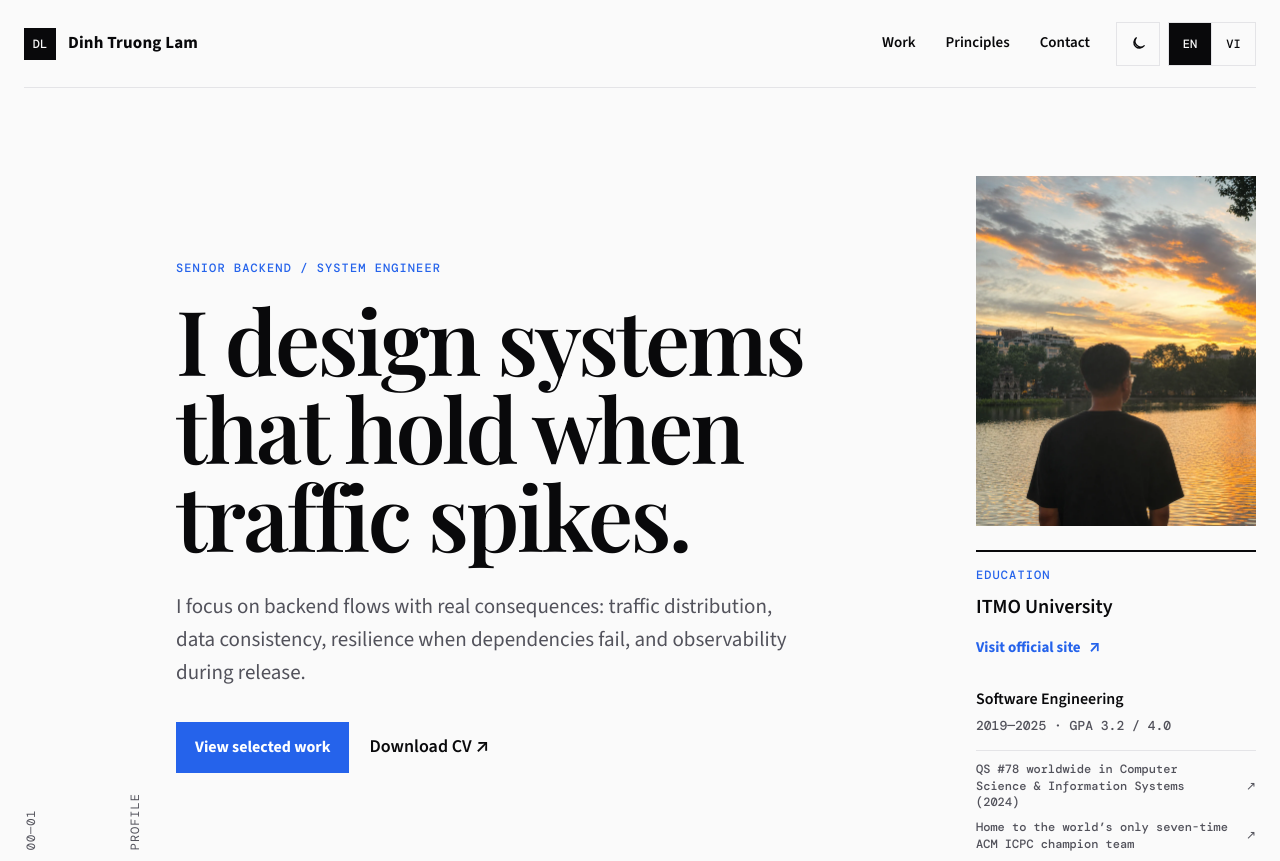
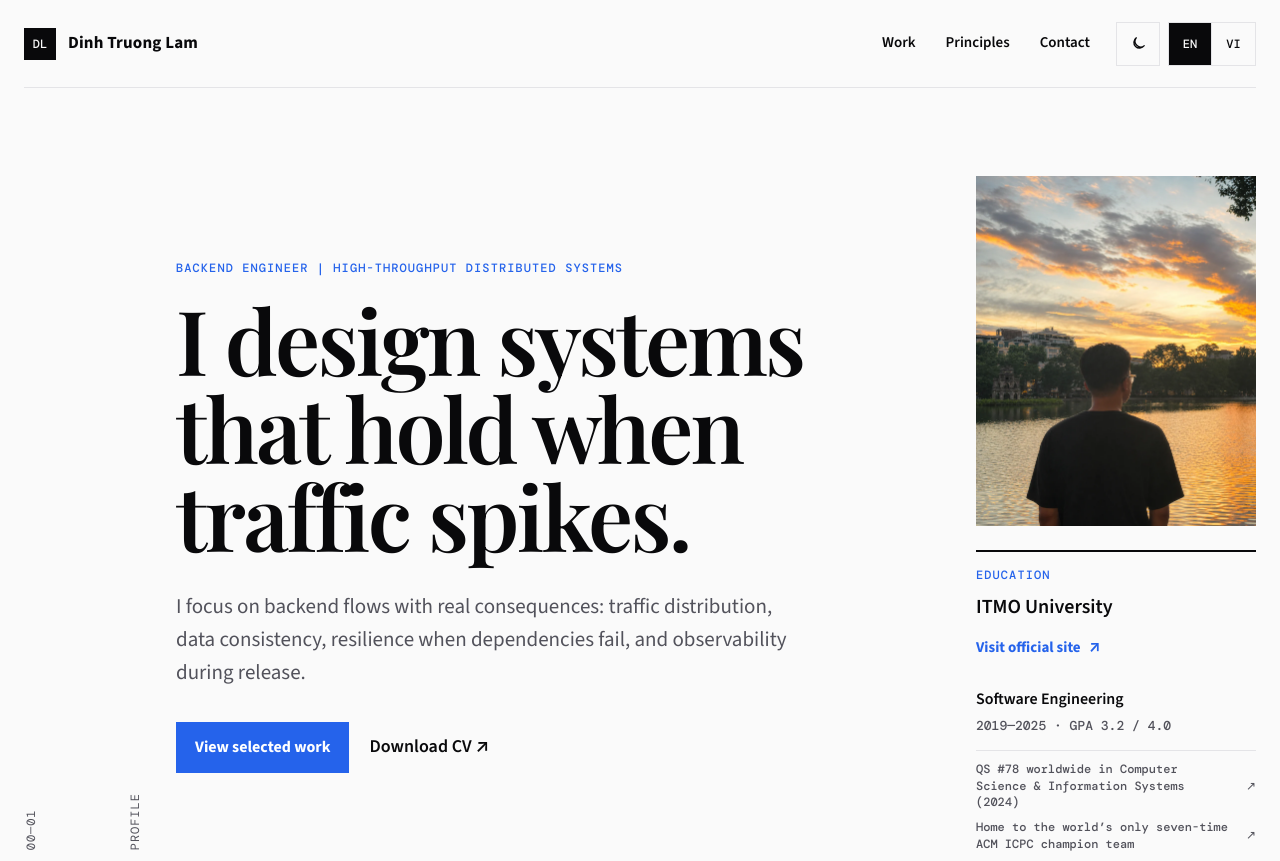
Before and after one commit to kaitokid2302/kaitokid2302.github.io, a plain HTML site: page index.html in a window 1280 px wide. Shown: the top 861 px of the page. Drawn offline with nearby package versions, Linux system fonts and the light colour scheme.

Commit message:
Refine backend engineer headline

```diff
--- a/index.html
+++ b/index.html
@@ -78,7 +78,7 @@
         </div>
 
         <div class="hero-copy">
-          <p class="kicker" data-i18n="heroKicker">Senior Backend / System Engineer</p>
+          <p class="kicker" data-i18n="heroKicker">Backend Engineer | High-throughput distributed systems</p>
           <h1 data-i18n="heroTitle">I design systems that hold when traffic spikes.</h1>
           <p class="lede" data-i18n="heroLede">
             I focus on backend flows with real consequences: traffic distribution, data consistency, resilience when dependencies fail, and observability during release.
--- a/script.js
+++ b/script.js
@@ -21,7 +21,7 @@ const copy = {
     switchToDark: "Switch to dark mode",
     switchToLight: "Switch to light mode",
     heroIndex: "Profile",
-    heroKicker: "Senior Backend / System Engineer",
+    heroKicker: "Backend Engineer | High-throughput distributed systems",
     heroTitle: "I design systems that hold when traffic spikes.",
     heroLede:
       "I focus on backend flows with real consequences: traffic distribution, data consistency, resilience when dependencies fail, and observability during release.",
@@ -93,7 +93,7 @@ const copy = {
     switchToDark: "Chuyển sang giao diện tối",
     switchToLight: "Chuyển sang giao diện sáng",
     heroIndex: "Hồ sơ",
-    heroKicker: "Senior Backend / System Engineer",
+    heroKicker: "Backend Engineer | Hệ thống phân tán chịu tải cao",
     heroTitle: "Tôi thiết kế những hệ thống vẫn đứng vững khi lưu lượng tăng.",
     heroLede:
       "Tôi tập trung vào các luồng backend có ảnh hưởng thật: phân phối lưu lượng, tính nhất quán dữ liệu, độ bền khi phụ thuộc gặp sự cố và khả năng quan sát khi triển khai.",
```
